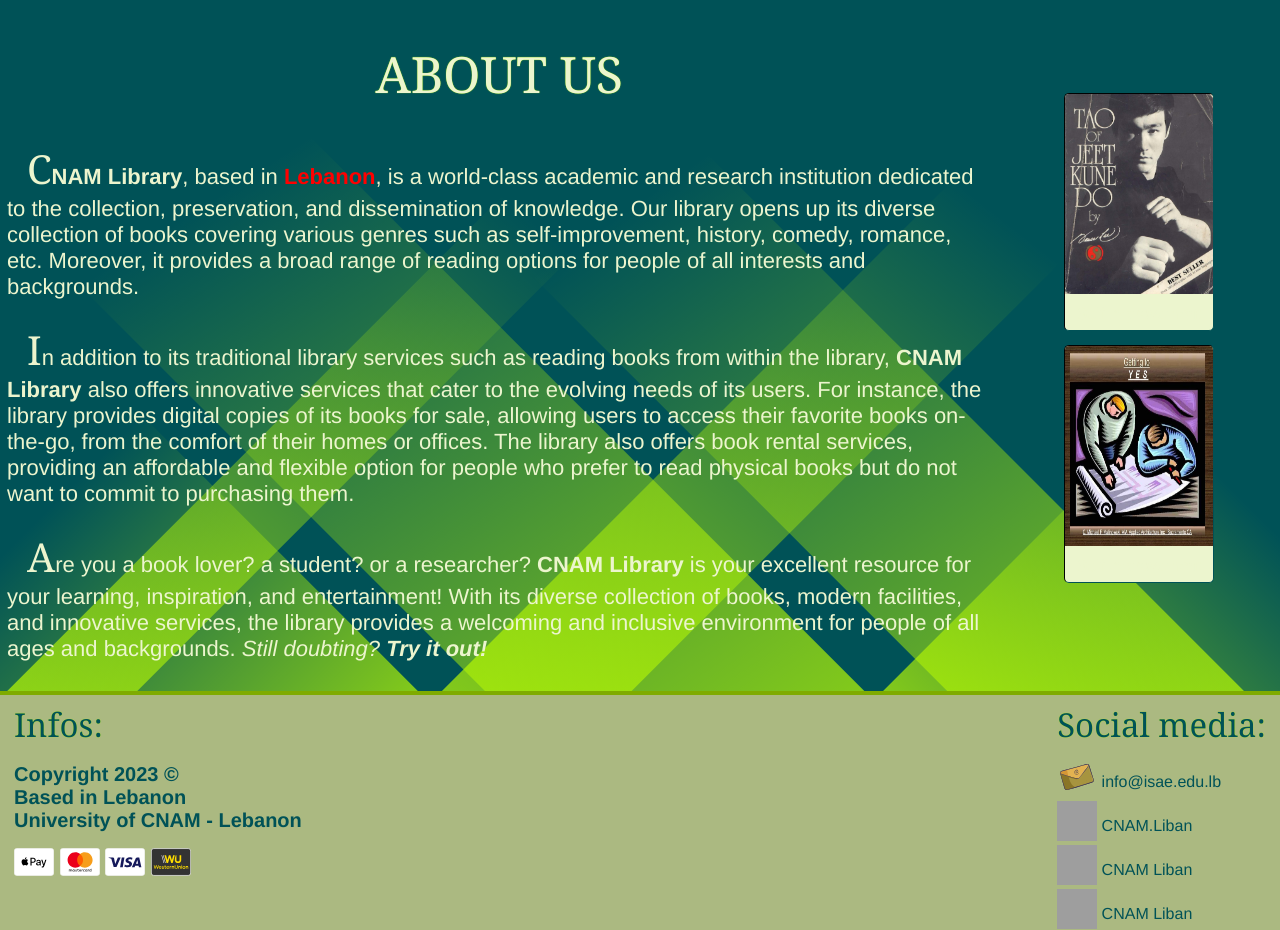
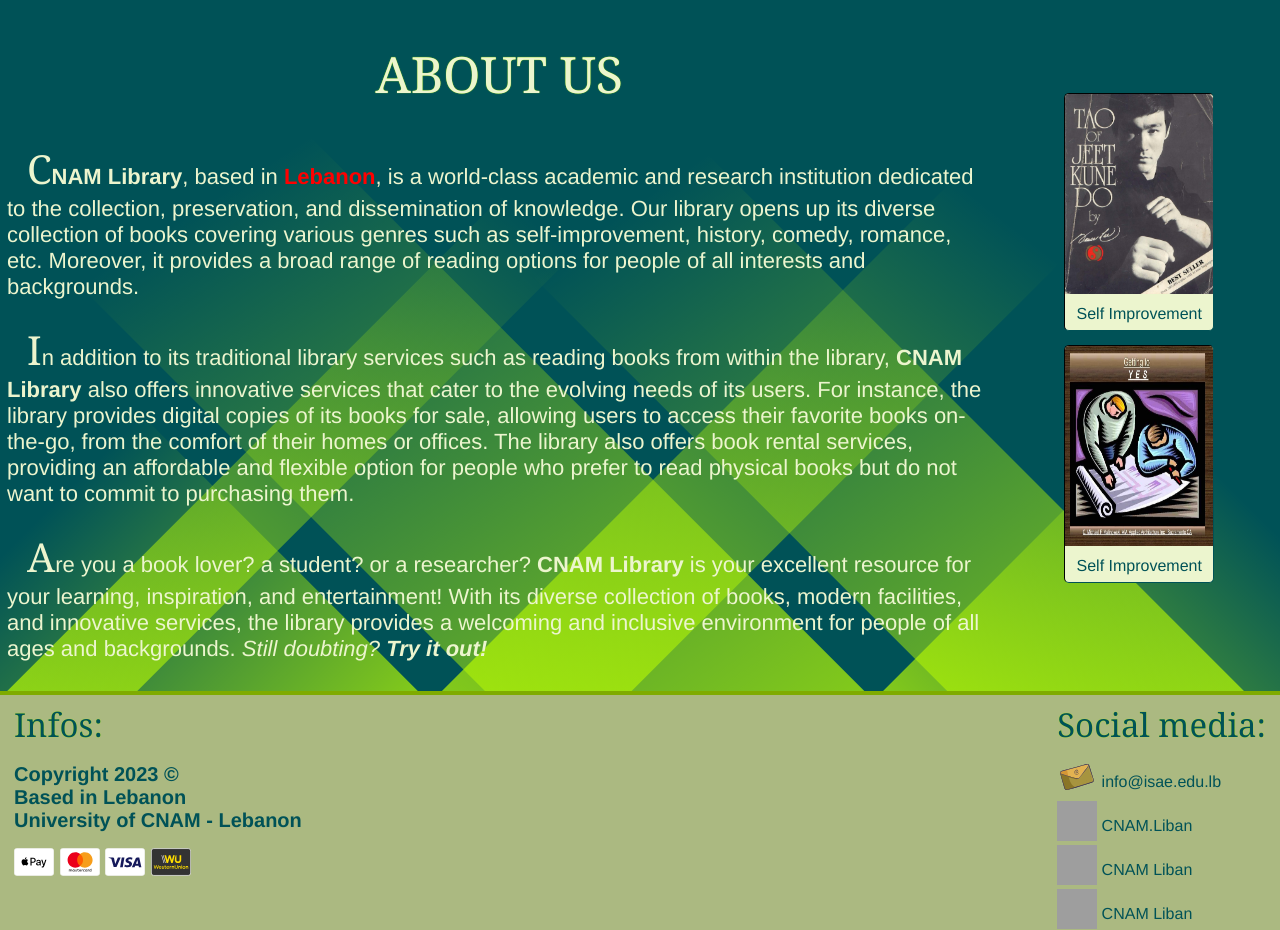
Before and after one commit to GitJason33/library_cnam, a PHP site: page /en/about-us.html in a window 1280 px wide. Shown: the part 185-1115 px from the top of the page. Run offline with PHP 8.4, Linux system fonts and the light colour scheme; style sheets or scripts are compiled from the project's sources; grey boxes are pictures that could not be loaded.

Commit message:
fixed about-us design

```diff
--- a/en/SCSS/about-us.scss
+++ b/en/SCSS/about-us.scss
@@ -3,6 +3,7 @@
 main{
   padding: $pad 0;
   background-image: url(../../media/images/bg/rect-light-bg.svg);
+  color: $light;
 
   @include media($tablet){
     @include flex($wrap: nowrap);
@@ -43,6 +44,7 @@
 }
 // illustrations
 main .illustrations{
+  color: $dark;
   @include flex;
   justify-content: space-around;
   align-content: space-around;
--- a/en/css/about-us.css
+++ b/en/css/about-us.css
@@ -1,6 +1,7 @@
 main {
   padding: 7px 0;
   background-image: url(../../media/images/bg/rect-light-bg.svg);
+  color: #ECF5CE;
 }
 @media only screen and (min-width: 768px) {
   main {
@@ -50,6 +51,7 @@
 }
 
 main .illustrations {
+  color: #005257;
   display: flex;
   display: -webkit-flex;
   flex-flow: row wrap;
```
Also changed, not shown: 1 other file.
